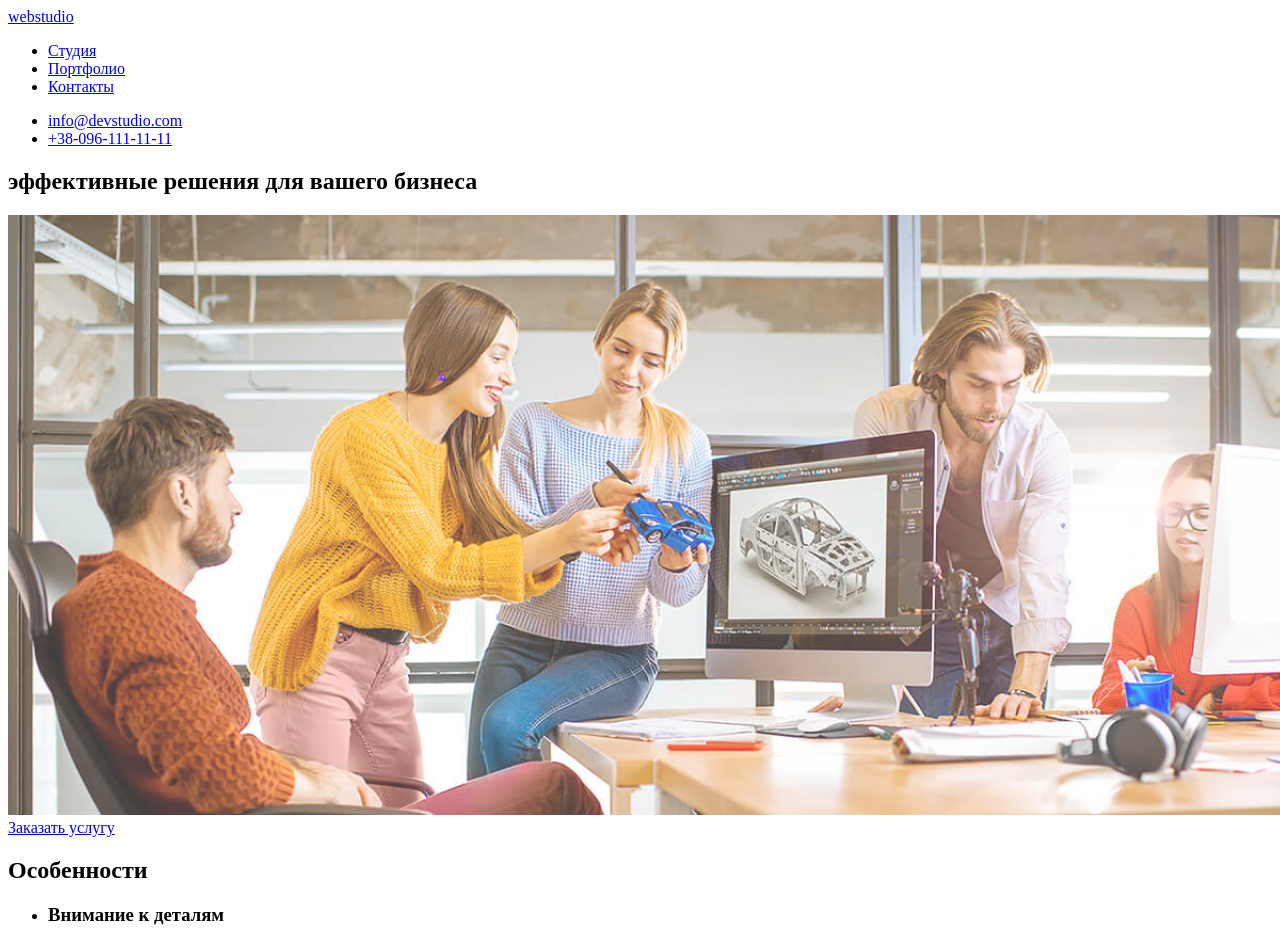
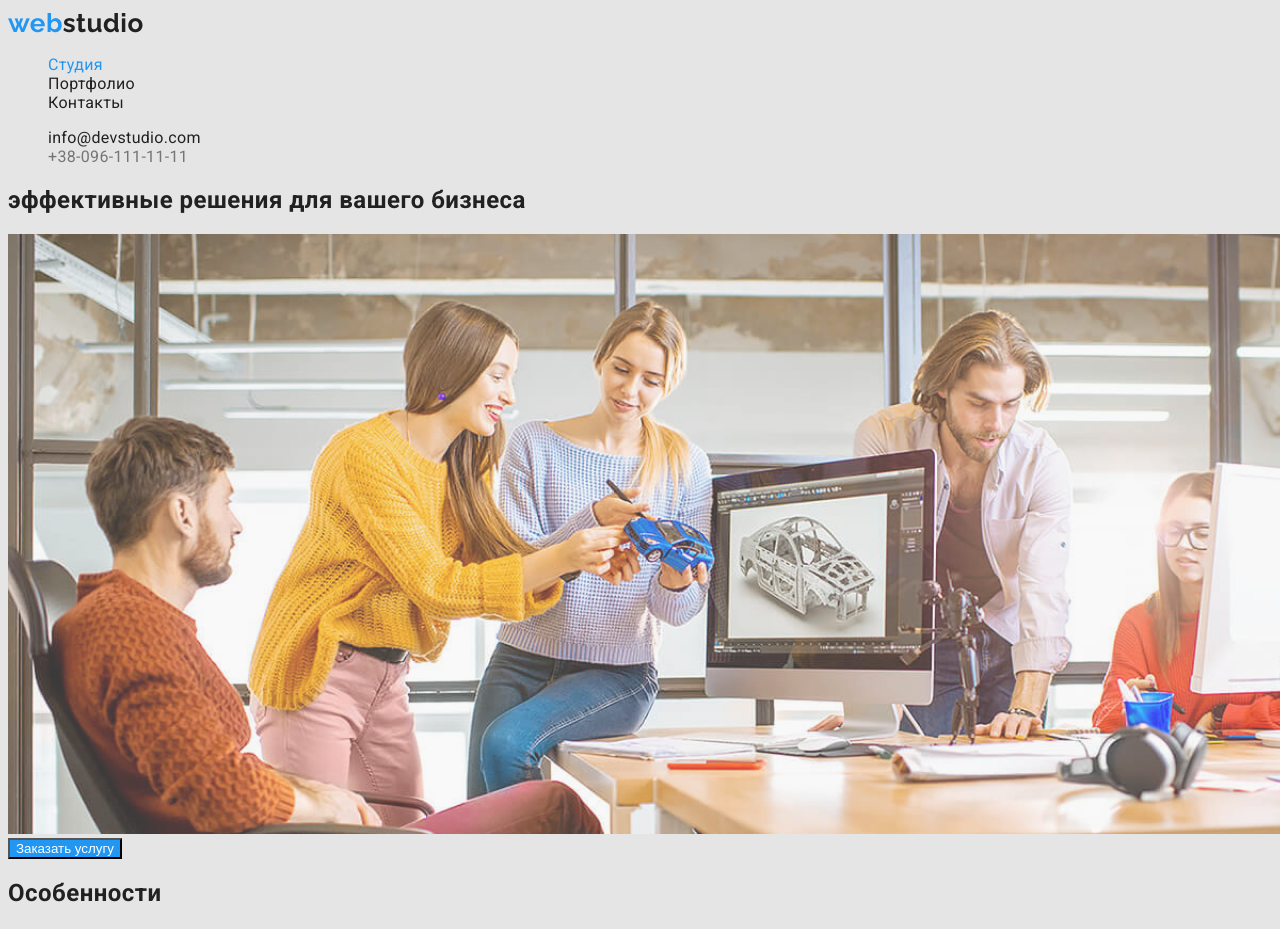
Before and after one commit to Eduard-Poliakov/goit-markup-hw-02-0, a plain HTML site: page index.html in a window 1280 px wide. Shown: the top 929 px of the page. Drawn offline with Linux system fonts and the light colour scheme.

Commit message:
Добавляет цвет и шрифт

```diff
--- a/css/styles.css
+++ b/css/styles.css
@@ -0,0 +1,66 @@
+:root {
+  --primary-color: #212121;
+  --akcent-color: #2196f3;
+  --primary-background-color: #e5e5e5;
+  --button-text-color: #ffffff;
+  --button-backgroud-color: #2196f3;
+}
+
+/* bolt (700) normal (400) 500 900 roboto
+Raleway bolt (700) */
+/* Общие настройки */
+
+body {
+  color: var(--primary-color);
+  background-color: var(--primary-background-color);
+  font-family: roboto, sans-serif;
+  letter-spacing: 0.03em;
+}
+
+a {
+  text-decoration: none;
+}
+
+ul {
+  list-style-type: none;
+}
+
+/* Логотип */
+
+.logo {
+  color: var(--primary-color);
+  font-family: Raleway, sans-serif;
+  font-weight: 700;
+  font-size: 26px;
+  line-height: 1.19;
+}
+
+.logo span {
+  color: var(--akcent-color);
+}
+
+/* Навигация*/
+
+.nav .link {
+  color: var(--primary-color);
+}
+.nav. link:focus,
+.nav .link:hover {
+  color: var(--akcent-color);
+}
+.nav .link-current {
+  color: var(--akcent-color);
+}
+
+.nav {
+  letter-spacing: 0.02em;
+}
+.link-tel {
+  color: #757575;
+}
+/* Кнопки (заказ услуги, подписаться) */
+
+button {
+  color: var(--button-text-color);
+  background-color: var(--button-backgroud-color);
+}
--- a/index.html
+++ b/index.html
@@ -4,6 +4,10 @@
     <meta charset="UTF-8" />
     <meta name="viewport" content="width=device-width, initial-scale=1.0" />
     <title>web studio</title>
+    <link
+      href="https://fonts.googleapis.com/css2?family=Raleway:wght@700&family=Roboto:wght@400;500;700;900&display=swap"
+      rel="stylesheet"
+    />
     <link rel="stylesheet" href="./css/styles.css" />
   </head>
   <body>
@@ -11,19 +15,20 @@
     <header>
       <nav>
         <a href="index.html" class="logo"> <span>web</span>studio </a>
-
-        <ul>
-          <li><a href="#">Студия</a></li>
-          <li><a href="#">Портфолио</a></li>
-          <li><a href="#">Контакты</a></li>
+        <ul class="nav">
+          <li><a href="#" class="link-current">Студия</a></li>
+          <li><a href="#" class="link">Портфолио</a></li>
+          <li><a href="#" class="link">Контакты</a></li>
         </ul>
       </nav>
-      <ul>
+      <ul class="nav">
         <li>
-          <a href="mailto:info@devstudio.com">info@devstudio.com</a>
+          <a href="mailto:info@devstudio.com" class="link"
+            >info@devstudio.com</a
+          >
         </li>
         <li>
-          <a href="tel:+38-096-111-11-11">+38-096-111-11-11</a>
+          <a href="tel:+38-096-111-11-11" class="link-tel">+38-096-111-11-11</a>
         </li>
       </ul>
     </header>
@@ -37,7 +42,7 @@
           width="1600"
           height="600"
         />
-        <a href="#">Заказать услугу</a>
+        <a href="#"> <button type="button">Заказать услугу</button></a>
       </section>
       <!-- Особенности -->
       <section>
@@ -391,7 +396,7 @@
     </main>
     <!-- Подвал сайта -->
     <footer>
-      <a href="./index.html"><span>web</span>studio</a>
+      <a href="./index.html" class="logo"><span>web</span>studio</a>
       <address>
         <ul>
           <li>г. Киев, пр-т Леси Украинки, 26</li>
```
